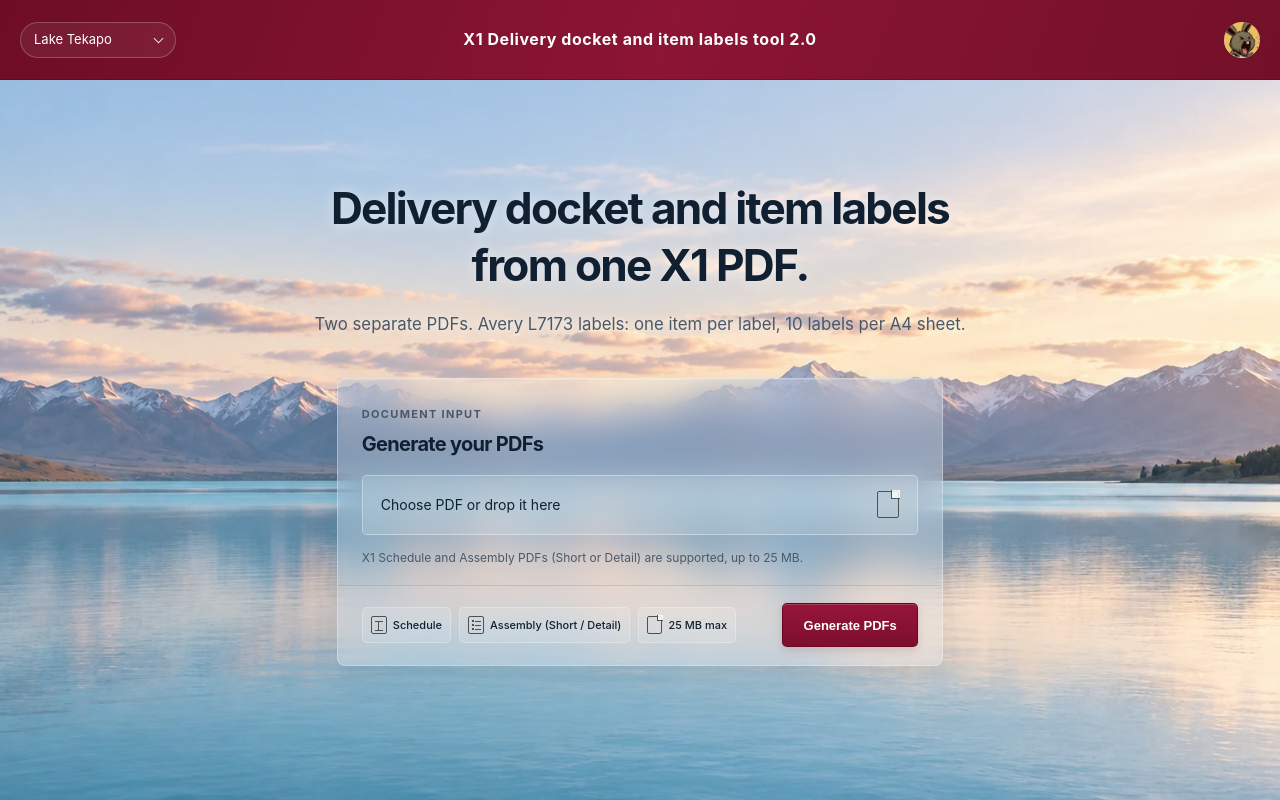
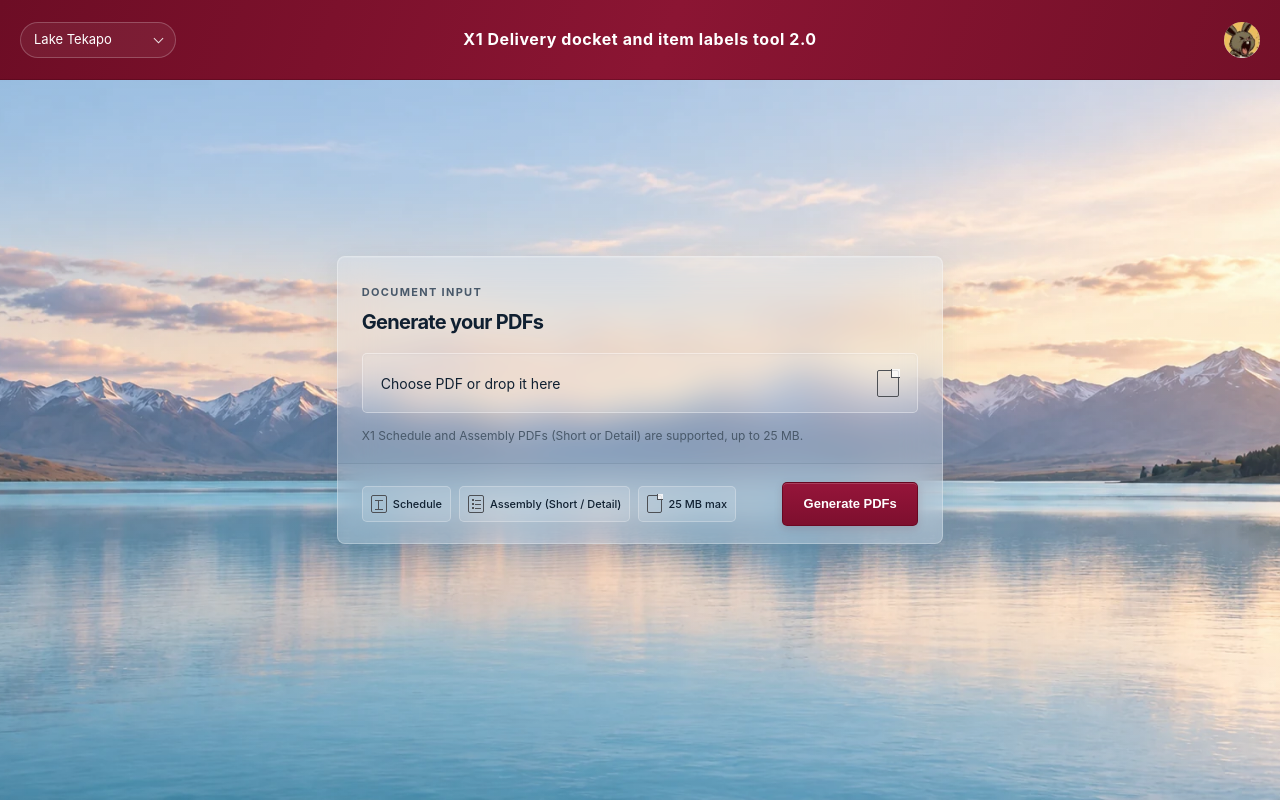
Before and after one commit to leibo314-dotcom/x1-despatch-label-toolkit, a Flask app: page / in a window 1280 px wide. Run offline with Flask 3, Linux system fonts and the light colour scheme.

Commit message:
Center the upload card and remove introductory text across themes

```diff
--- a/public/styles.css
+++ b/public/styles.css
@@ -149,6 +149,47 @@ body {
   width: min(900px, calc(100% - 40px));
   margin: 0 auto;
   padding: 111px 0 72px;
+}
+
+/* Keep the upload card at the viewport centre in every theme, with space
+   for the banner and natural scrolling when the available height is short. */
+body[data-page="upload"] {
+  --upload-banner-height: 80px;
+  display: flex;
+  flex-direction: column;
+  min-height: 100svh;
+}
+
+body[data-page="upload"] .test-banner {
+  flex-shrink: 0;
+}
+
+body[data-page="upload"] .shell {
+  flex: 1;
+  display: flex;
+  flex-direction: column;
+  justify-content: center;
+  gap: 18px;
+  padding: 32px 0 calc(32px + var(--upload-banner-height));
+}
+
+body[data-page="upload"] .upload-card {
+  flex-shrink: 0;
+}
+
+body[data-page="upload"] .flash-list {
+  width: min(606.4px, calc(80vw - 32px));
+  margin: 0 auto;
+}
+
+@media (max-width: 720px) {
+  body[data-page="upload"] {
+    --upload-banner-height: 76px;
+  }
+
+  body[data-page="upload"] .flash-list {
+    width: min(606.4px, calc(80vw - 19.2px));
+  }
 }
 
 :where(html[data-theme="tekapo"], html[data-theme="sakura"], html[data-theme="standard"] body[data-page="upload"]) .shell {
@@ -1015,11 +1056,11 @@ button:disabled { opacity: .6; cursor: wait; }
   outline-offset: 4px;
 }
 
-:where(html[data-theme="tekapo"], html[data-theme="sakura"]) body > .shell > .card:only-child {
+:where(html[data-theme="tekapo"], html[data-theme="sakura"]) body[data-page="error"] > .shell > .card:only-child {
   padding-bottom: 32px;
 }
 
-:where(html[data-theme="tekapo"], html[data-theme="sakura"]) body > .shell > .card:only-child a {
+:where(html[data-theme="tekapo"], html[data-theme="sakura"]) body[data-page="error"] > .shell > .card:only-child a {
   color: var(--accent);
 }
 
--- a/templates/index.html
+++ b/templates/index.html
@@ -10,11 +10,6 @@
 <body data-page="upload">
   {% include '_banner.html' %}
   <main class="shell">
-    <section class="hero">
-      <h1>Delivery docket and item labels <br>from one X1 PDF.</h1>
-      <p class="lede">Two separate PDFs. Avery L7173 labels: one item per label, 10 labels per A4 sheet.</p>
-    </section>
-
     {% with messages = get_flashed_messages() %}
       {% if messages %}
         <section class="flash-list">
```
